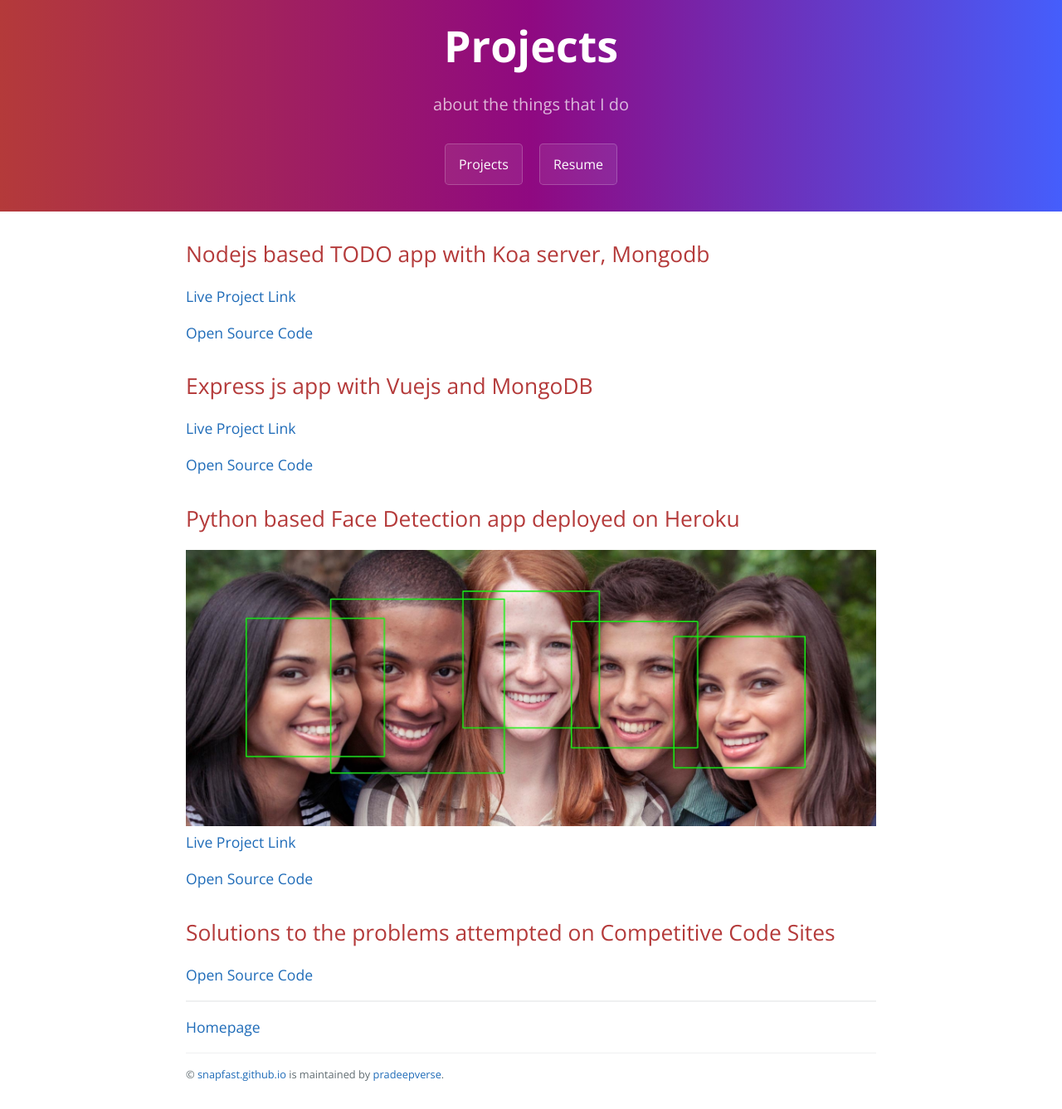
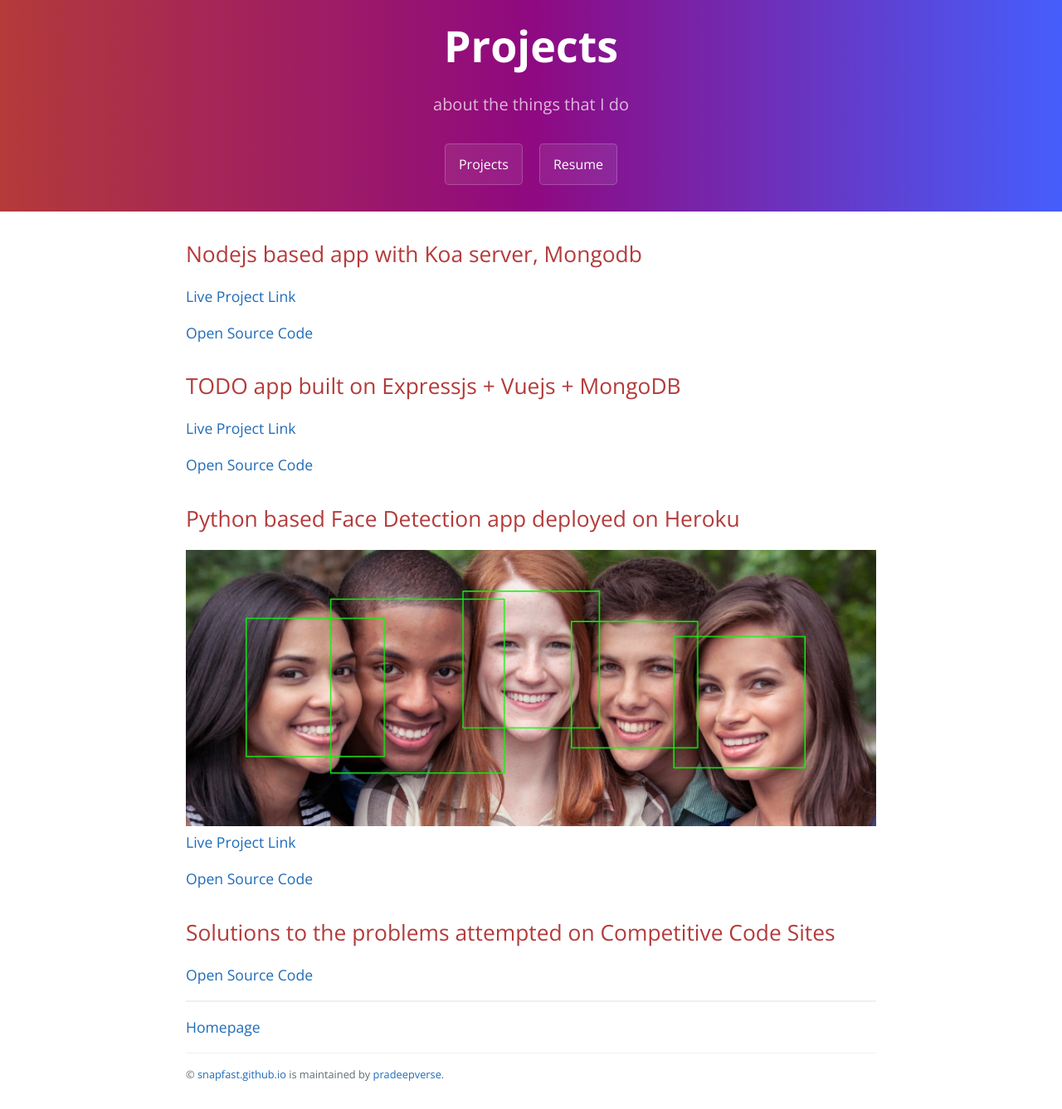
Before and after one commit to pradeepverse/snapfast.github.io, a Jekyll site: the page built from projects.md, in a window 1280 px wide. Shown: the whole page at 83% size. Built offline with Jekyll 4.4.1, drawn with Linux system fonts in a browser that asks for light colours.

Commit message:
Update projects.md

```diff
--- a/projects.md
+++ b/projects.md
@@ -4,14 +4,14 @@ title: Projects
 description: about the things that I do
 ---
 
-## Nodejs based TODO app with Koa server, Mongodb
+## Nodejs based app with Koa server, Mongodb
 
 [Live Project Link](https://vuemonexpress.herokuapp.com/)
 
 [Open Source Code](https://github.com/rahbal/koa-web-app)
 
 
-## Express js app with Vuejs and MongoDB
+## TODO app built on Expressjs + Vuejs + MongoDB
 
 [Live Project Link](https://vuemonexpress.herokuapp.com/)
 
```
